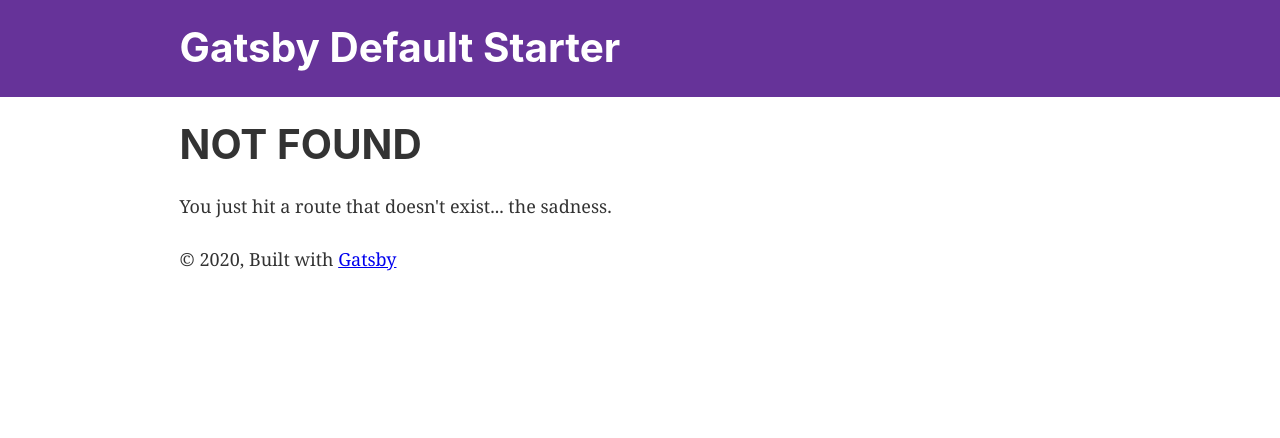
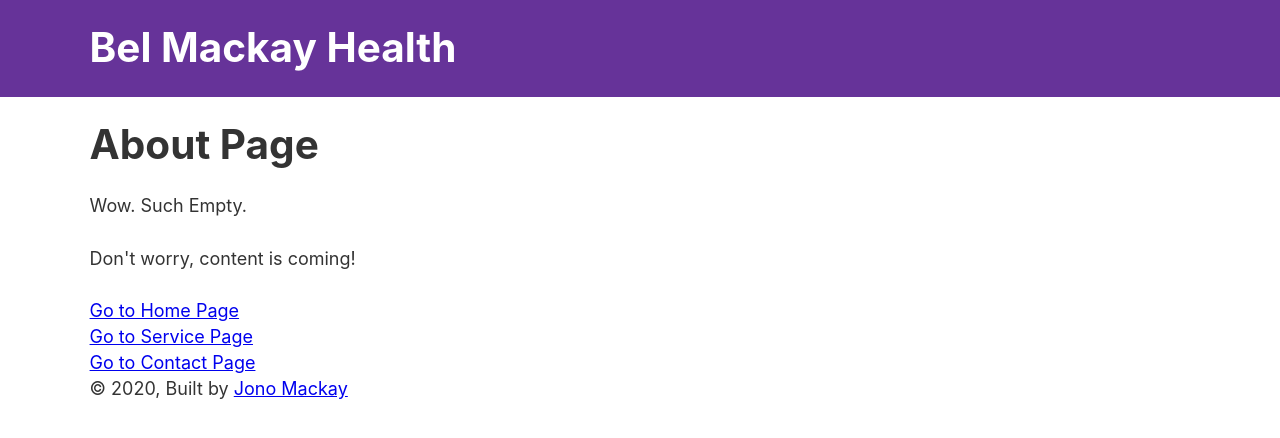
Before and after one commit to MonoJackay/bel-mackay-health, a Gatsby site: page /about in a window 1280 px wide. Before the commit this address had no page. Built offline with nearby package versions, Linux system fonts and the light colour scheme; Gatsby itself is replaced by a stand-in of ours.

Commit message:
bel-mackay-health

```diff
--- a/gatsby-config.js
+++ b/gatsby-config.js
@@ -1,7 +1,7 @@
 module.exports = {
   siteMetadata: {
-    title: `Gatsby Default Starter`,
-    description: `Kick off your next, great Gatsby project with this default starter. This barebones starter ships with the main Gatsby configuration files you might need.`,
+    title: `Bel Mackay Health`,
+    description: `A Yoga Instructor with a real passion`,
     author: `@gatsbyjs`,
   },
   plugins: [
--- a/src/components/header.js
+++ b/src/components/header.js
@@ -12,7 +12,7 @@ const Header = ({ siteTitle }) => (
     <div
       style={{
         margin: `0 auto`,
-        maxWidth: 960,
+        maxWidth: 1140,
         padding: `1.45rem 1.0875rem`,
       }}
     >
@@ -35,8 +35,4 @@ Header.propTypes = {
   siteTitle: PropTypes.string,
 }
 
-Header.defaultProps = {
-  siteTitle: ``,
-}
-
 export default Header
--- a/src/components/layout.css
+++ b/src/components/layout.css
@@ -1,3 +1,6 @@
+
+/* THIS IS THE GLOBAL CSS FILE WITH PRE-RENDERED STYLES TO GATSBY LAYOUT*/
+
 html {
   font-family: sans-serif;
   -ms-text-size-adjust: 100%;
@@ -59,10 +62,6 @@ strong {
 }
 dfn {
   font-style: italic;
-}
-h1 {
-  font-size: 2em;
-  margin: 0.67em 0;
 }
 mark {
   background-color: #ff0;
@@ -200,7 +199,7 @@ html {
 }
 body {
   color: hsla(0, 0%, 0%, 0.8);
-  font-family: georgia, serif;
+  font-family: -apple-system, BlinkMacSystemFont, 'Segoe UI', Roboto, Oxygen, Ubuntu, Cantarell, 'Open Sans', 'Helvetica Neue', sans-serif, serif;
   font-weight: normal;
   word-wrap: break-word;
   font-kerning: normal;
--- a/src/components/layout.js
+++ b/src/components/layout.js
@@ -28,16 +28,17 @@ const Layout = ({ children }) => {
       <Header siteTitle={data.site.siteMetadata.title} />
       <div
         style={{
+          alignContent: `center`,
           margin: `0 auto`,
-          maxWidth: 960,
+          maxWidth: 1140,
           padding: `0 1.0875rem 1.45rem`,
         }}
       >
         <main>{children}</main>
         <footer>
-          © {new Date().getFullYear()}, Built with
+          © {new Date().getFullYear()}, Built by
           {` `}
-          <a href="https://www.gatsbyjs.org">Gatsby</a>
+          <a href="https://www.gatsbyjs.org">Jono Mackay</a>
         </footer>
       </div>
     </>
--- /dev/null
+++ b/src/pages/about.js
@@ -0,0 +1,19 @@
+import React from "react"
+import { Link } from "gatsby"
+
+import Layout from "../components/layout"
+import SEO from "../components/seo"
+
+  const AboutPage = () =>  (
+    <Layout>
+    <SEO title="About" />
+      <h1>About Page</h1>
+      <p>Wow. Such Empty.</p>
+      <p>Don't worry, content is coming!</p>
+      <Link to="/">Go to Home Page</Link> <br />
+      <Link to="/services/">Go to Service Page</Link> <br />
+      <Link to="/contact/">Go to Contact Page</Link>
+    </Layout>
+  )
+
+export default AboutPage
--- /dev/null
+++ b/src/pages/contact.js
@@ -0,0 +1,19 @@
+import React from "react"
+import { Link } from "gatsby"
+
+import Layout from "../components/layout"
+import SEO from "../components/seo"
+
+  const ContactPage = () =>  (
+    <Layout>
+    <SEO title="Service" />
+      <h1>Contact Page</h1>
+      <p>Wow. Also ALSO Such Empty.</p>
+      <p>There'll be stuff here I promise!</p>
+      <Link to="/">Go to Home Page</Link> <br />
+      <Link to="/about/">Go to About Page</Link> <br />
+      <Link to="/services/">Go to Service Page</Link> <br />
+    </Layout>
+  )
+
+export default ContactPage
```
Also changed, not shown: src/pages/index.js (+6 -5 lines), src/pages/page-2.js (deleted, +0 -16 lines), src/pages/services.js (added, +19 -0 lines).
